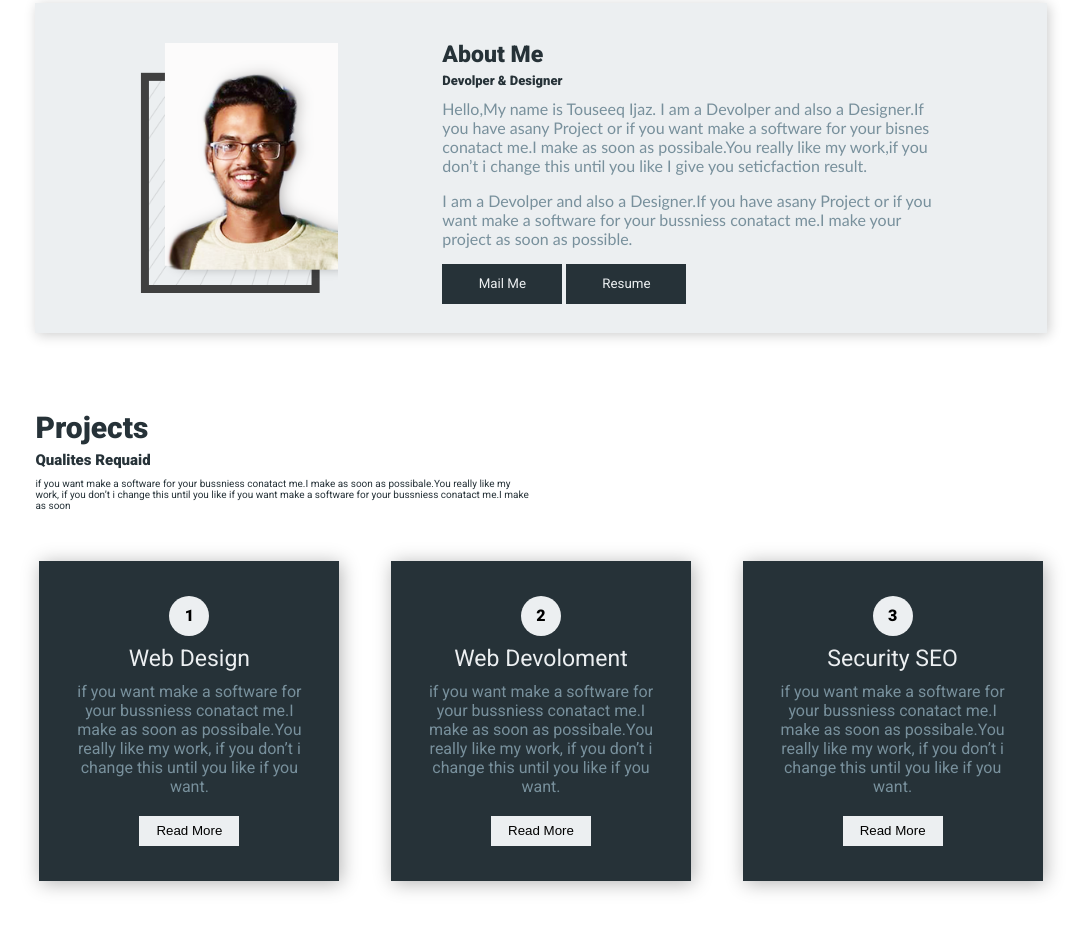
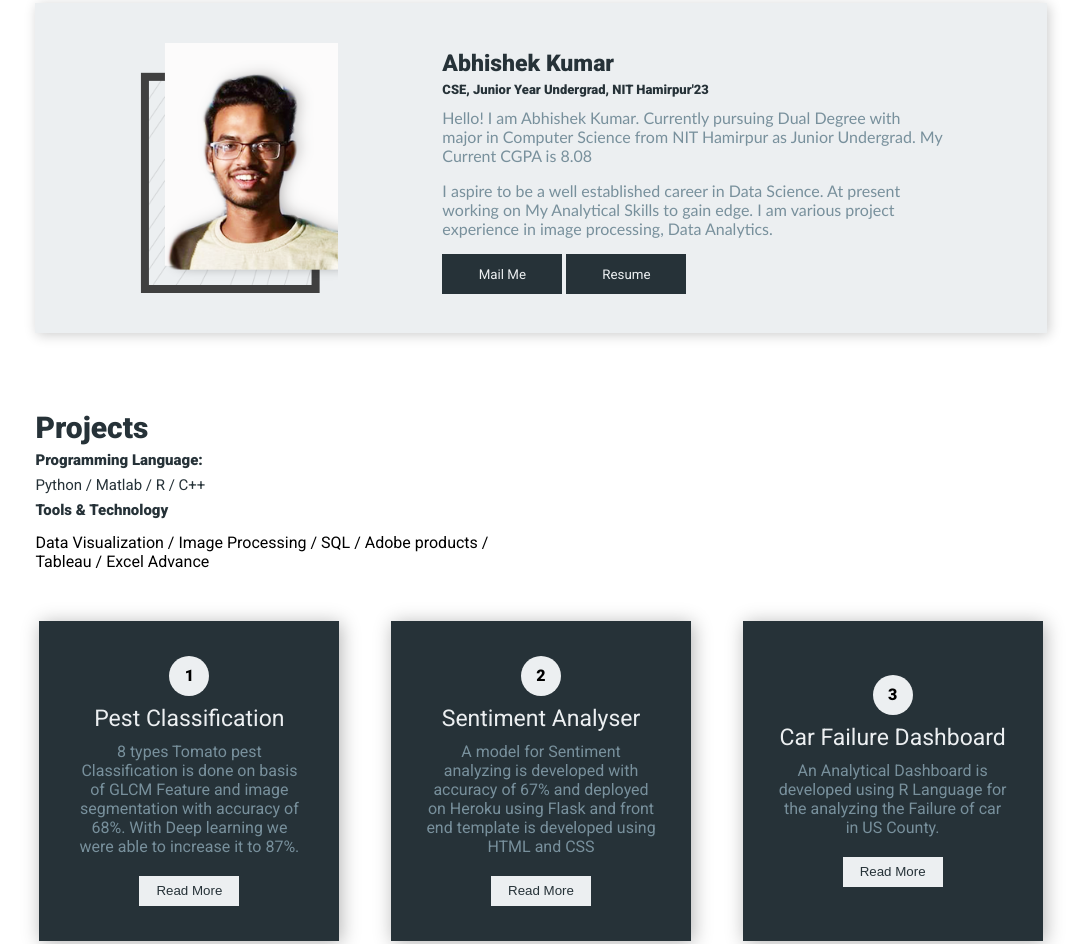
Before and after one commit to abhishek540/portfolio, a plain HTML site: page index.html in a window 1280 px wide. Shown: the part 677-1621 px from the top of the page, without its empty margins (99-1184 px from the left). Drawn offline with nearby package versions, Linux system fonts and the light colour scheme.

Commit message:
This is second commit and project and skill were added

```diff
--- a/index.html
+++ b/index.html
@@ -50,10 +50,10 @@
             <img src="images/about-img1.png"/>
         <!--about-me-text-->
             <div class="about-text">
-            <p>About Me</p>
-            <p>Devolper & Designer</p>
-            <p>Hello,My name is Touseeq Ijaz. I am a Devolper and also a Designer.If you have asany Project or if you want make a software for your bisnes conatact me.I make as soon as possibale.You really like my work,if you don&#8217;t i change this until you like I give you seticfaction result.</p>
-            <p>I am a Devolper and also a Designer.If you have asany Project or if you want make a software for your bussniess conatact me.I make your project as soon as possible.</p>
+            <p>Abhishek Kumar</p>
+            <p>CSE, Junior Year Undergrad, NIT Hamirpur'23</p>
+            <p>Hello! I am Abhishek Kumar. Currently pursuing Dual Degree with major in Computer Science from NIT Hamirpur as Junior Undergrad. My Current CGPA is 8.08</p>
+            <p>I aspire to be a well established career in Data Science. At present working on My Analytical Skills to gain edge. I am various project experience in image processing, Data Analytics.</p>
             <button><a href="mailto:185540@nith.ac.in?subject = Feedback&body = Message">Mail Me</a></button>
             <button><a href="images/resume.pdf">Resume</a></button>
             </div>
@@ -63,33 +63,35 @@
 		<!--text-->
 		<div class="services-text ">
             <p>Projects</p>
-            <p>Qualites Requaid</p>
-            <p>if you want make a software for your bussniess conatact me.I make as soon as possibale.You really like my work, if you don&#8217;t i change this until you like if you want make a software for your bussniess conatact me.I make as soon</p>
+            <h4>Programming Language: </h4>
+            <p>Python / Matlab / R / C++ </p>
+            <h4>Tools & Technology</h4>
+            <p>Data Visualization / Image Processing / SQL / Adobe products / Tableau / Excel Advance </p>
 		</div>
 		<div class="box-container">
 		<!--1------------->
 			<div class="box-1">
 
                 <span>1</span>
-                <p class="heading">Web Design</p>
-                <p class="details">if you want make a software for your bussniess conatact me.I make as soon as possibale.You really like my work, if you don&#8217;t i change this until you like if you want.</p>
-                <button>Read More</button>
+                <p class="heading">Pest Classification</p>
+                <p class="details">8 types Tomato pest Classification is done on basis of GLCM Feature and image segmentation with accuracy of 68%. With Deep learning we were able to increase it to 87%.</p>
+                <button><a href="images/pest.pdf">Read More</a></button>
 			</div>
 	   <!--2------------->
 			<div class="box-2">
 
                 <span>2</span>
-                <p class="heading">Web Devoloment</p>
-                <p class="details">if you want make a software for your bussniess conatact me.I make as soon as possibale.You really like my work, if you don&#8217;t i change this until you like if you want.</p>
-                <button>Read More</button>
+                <p class="heading">Sentiment Analyser</p>
+                <p class="details">A model for Sentiment analyzing is developed with accuracy of 67% and deployed on Heroku using Flask and front end template is developed using HTML and CSS</p>
+                <button><a href="images/comment.pdf">Read More</a></button>
 			</div>
 		<!--3------------->
 			<div class="box-3">
 
                 <span>3</span>
-                <p class="heading">Security SEO</p>
-                <p class="details">if you want make a software for your bussniess conatact me.I make as soon as possibale.You really like my work, if you don&#8217;t i change this until you like if you want.</p>
-                <button>Read More</button>
+                <p class="heading">Car Failure Dashboard</p>
+                <p class="details">An Analytical Dashboard is developed using R Language for the analyzing the Failure of car in US County.</p>
+                <button><a href="https://rpubs.com/abhikumar8216/756684">Read More</a></button>
             </div>
 
 		</div>
--- a/style.css
+++ b/style.css
@@ -218,25 +218,34 @@ services
 	padding: 2% 10% 0px 10%;
 }
 .services-text p:nth-child(1){
-	font-family: 'Roboto', sans-serif;
+
 	font-weight:bold;
 	color:var(--text);
 	font-size:30px;
 	line-height:0px;
 }
-.services-text p:nth-child(2){
-	font-family: 'Roboto', sans-serif;
-	font-weight: bold;
+.services-text p:nth-child(2)
+{
+	font-weight: 400;
 	color:var(--text);
 	font-size: 15px;
 	line-height: 5px;
 }
+
 .services-text p:nth-child(3){
-	font-family: 'Roboto', sans-serif;
+	font-weight: 400;
 	color:var(--text);
-	font-size: 10px;
+	font-size: 15px;
+	line-height: 5px;
+}
+.services-text h4{
+	font-weight: 900;
+	color:var(--text);
+	font-size: 15px;
+	line-height: 5px;
 }
 .services-text{
+	font-family: 'Roboto', sans-serif;
 	width: 500px;
 	margin:50px 0px;
 }
@@ -308,6 +317,10 @@ services
 	border:none;
 	outline: none;
 	border-radius:0px;
+
+}
+.box-container a{
+	color: var(--text);
 }
 
 
```
Also changed, not shown: 2 other files.
